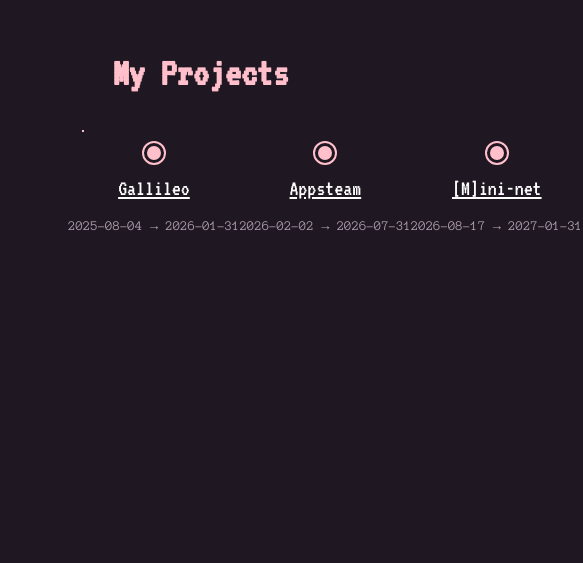
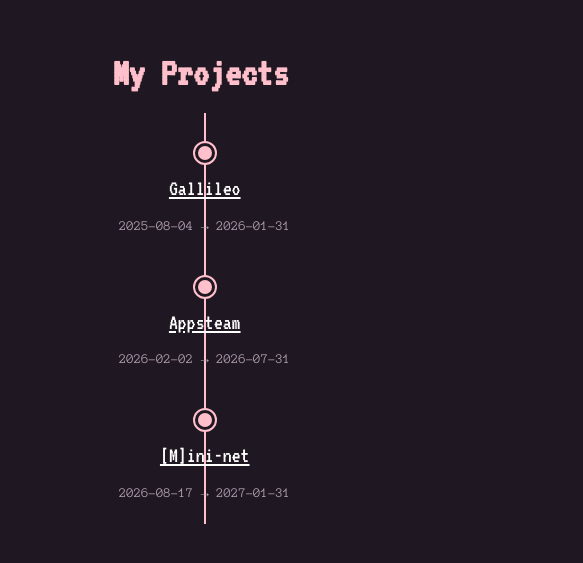
Before and after one commit to Nuntilus/portfolio-eleventy, an Eleventy site: page src/index.html in a window 390 px wide. Shown: the part 2531-3094 px from the top of the page, 583 px wide, since content can reach past the window. Built offline with nearby package versions, Linux system fonts and the light colour scheme; Eleventy itself is replaced by a stand-in of ours; files that its build step writes are made by us from their sources.

Commit message:
fix: improved responsiveness

```diff
--- a/src/css/index.css
+++ b/src/css/index.css
@@ -127,16 +127,21 @@ section {
   .project-timeline {
     flex-direction: column;
     align-items: center;
+    justify-content: center;
   }
 
   .project-timeline::before {
+    top: 0;
     left: 50%;
+    right: auto;
+    transform: translateX(-50%);
     width: 2px;
-    height: 100%;
+    bottom: 0;
+    height: auto;
   }
 
-  .project-element {
-    margin-top: 20px;
+  .project-element{
+    margin-block: 20px;
   }
 }
 
@@ -209,15 +214,29 @@ section {
     flex-direction: column;
     align-items: center;
   }
+
+  .project-timeline {
+    flex-direction: column;
+    align-items: center;
+    justify-content: center;
+  }
+
+  .project-timeline::before {
+    top: 0;
+    bottom: 0;
+    left: 50%;
+    right: auto;
+    transform: translateX(-50%);
+    width: 2px;
+    height: auto;
+  }
 }
-.skills-section{
-  display: flex;
-  flex-direction: column;
-  align-items: center;
+
+.scroller {
+  width: 700px;
+  max-width: 90vw;
 }
-.scroller{
-  max-width: 700px;
-}
+
 .scroll-item {
   font-size: 1.2rem;
   display: flex;
@@ -228,42 +247,12 @@ section {
   padding-block: 10px;
   border-radius: 10px;
 }
-.project-section{
+
+.project-section {
   flex-direction: column;
   align-items: center;
 }
 
-.project-timeline {
-  position: relative;
-  width: 70vw;
-  display: flex;
-  flex-direction: row;
-  align-items: flex-start;
-  justify-content: space-evenly;
-  padding-top: 10px;
-}
-
-/* The connecting track line */
-.project-timeline::before {
-  content: '';
-  position: absolute;
-  top: 17px; /* aligns with center of the dot */
-  left: 5%;
-  right: 5%;
-  height: 2px;
-  background: pink;
-}
-
-/* Each node */
-.project-element {
-  position: relative;
-  display: flex;
-  flex-direction: column;
-  align-items: center;
-  gap: 8px;
-  z-index: 1;
-  transition: transform 0.2s ease;
-}
 
 .project-element:hover {
   transform: translateY(-4px);
@@ -271,13 +260,13 @@ section {
 
 /* Dot marker on the timeline track */
 .project-element::before {
-  content: '';
+  content: "";
   display: block;
   width: 14px;
   height: 14px;
   border-radius: 50%;
   background: pink;
-  border: 3px solid #1F1721;
+  border: 3px solid #1f1721;
   outline: 2px solid pink;
   flex-shrink: 0;
 }
@@ -294,7 +283,6 @@ section {
   text-align: center;
   white-space: nowrap;
 }
-
 
 .end-section {
   justify-content: space-evenly;
@@ -319,7 +307,7 @@ section {
 }
 
 .links-list a::before {
-  content: '> ';
+  content: "> ";
 }
 
 .tag-group {
@@ -345,5 +333,12 @@ section {
   background-color: transparent;
 }
 
-.tag::before { content: '['; margin-right: 2px; }
-.tag::after  { content: ']'; margin-left:  2px; }
+.tag::before {
+  content: "[";
+  margin-right: 2px;
+}
+
+.tag::after {
+  content: "]";
+  margin-left: 2px;
+}
```
